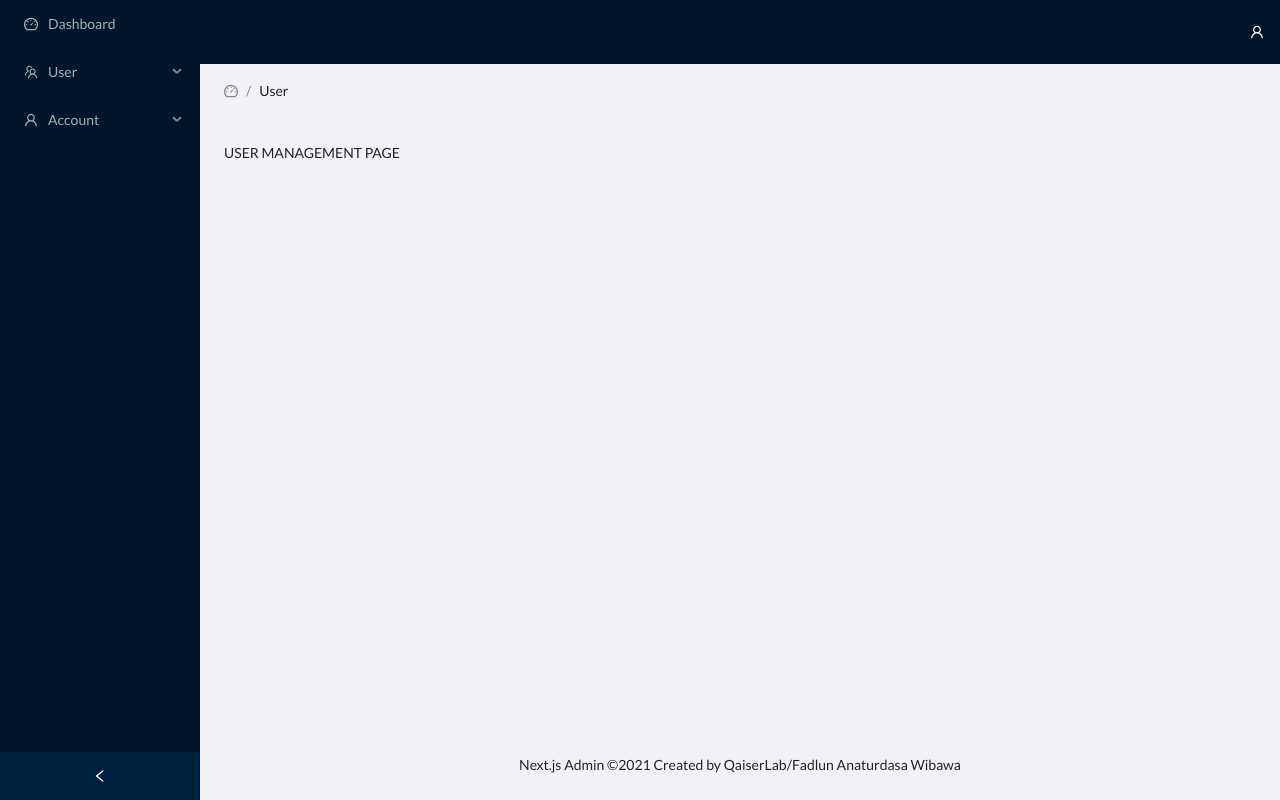
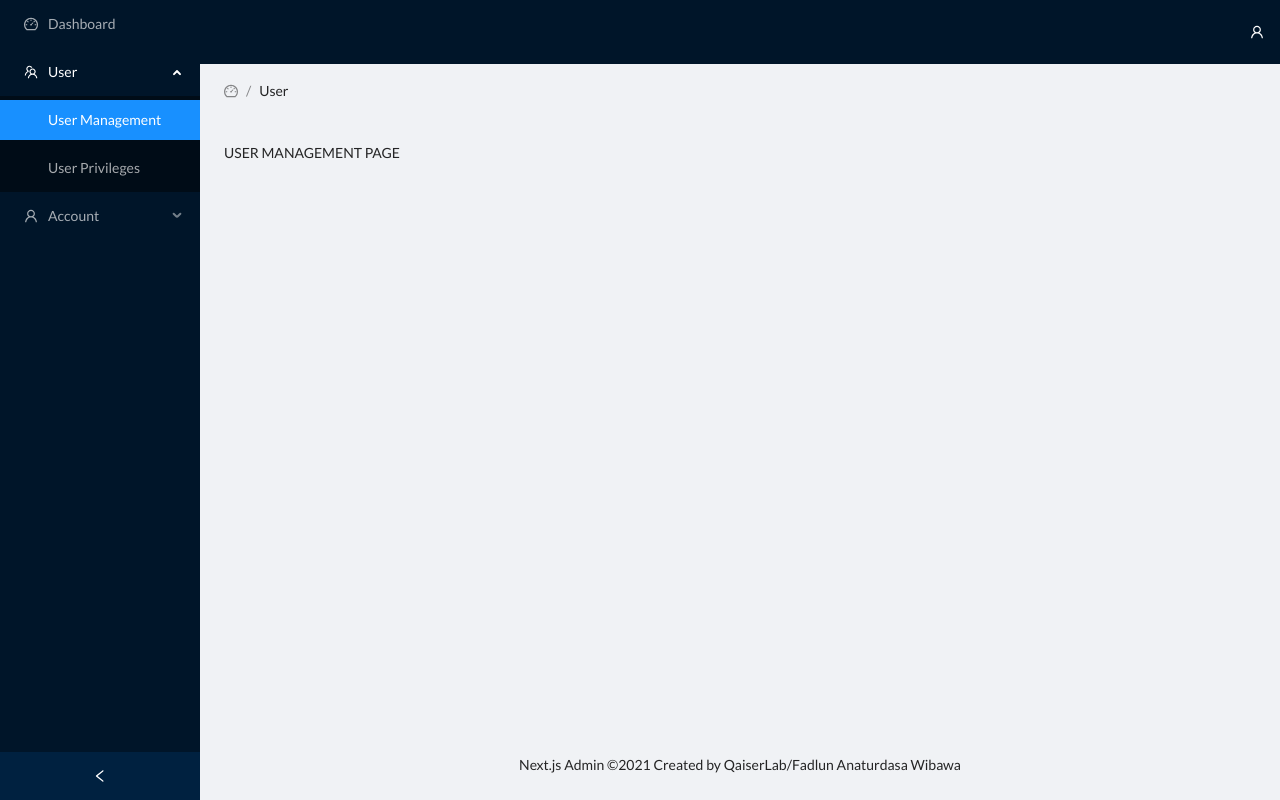
Before and after one commit to qaiserlab/antdmin, a Next.js app: page /user in a window 1280 px wide. Built offline with nearby package versions, Linux system fonts and the light colour scheme.

Commit message:
fix: selected side menu

```diff
--- a/bound/SideMenu.tsx
+++ b/bound/SideMenu.tsx
@@ -1,4 +1,4 @@
-import React from 'react';
+import React, { useState } from 'react';
 import { useRouter } from 'next/router'
 
 import DataMenu from '@components/DataMenu';
@@ -6,6 +6,9 @@ import { menus } from '@stores/SideMenu';
 
 export default function SideMenu() {
   const router = useRouter();
+  const selectedKey = router.pathname;
+  const xSelectedKey = selectedKey.split('/');
+  const openKey = (xSelectedKey.length >= 2)?`/${xSelectedKey[1]}`:'';
 
   const handleSelect = ({ key }) => {
     if (key === '/account/logout') {
@@ -26,6 +29,8 @@ export default function SideMenu() {
         mode={'inline'}
         dataSource={menus}
         onSelect={handleSelect}
+        defaultOpenKeys={[openKey]}
+        defaultSelectedKeys={[selectedKey]}
       />
     </React.Fragment>
   );
--- a/components/UrlBreadcrumb/index.tsx
+++ b/components/UrlBreadcrumb/index.tsx
@@ -58,9 +58,9 @@ export default class RouterBreadcrumb extends React.Component<
             {(this.props.icon)?this.props.icon:'Home'}
           </Breadcrumb.Item>
 
-          {this.getDataSource().map((item: any) => {
+          {this.getDataSource().map((item: any, index: number) => {
             return (
-              <Breadcrumb.Item>
+              <Breadcrumb.Item key={index}>
                 <a href={item.href}>{this.mkTitleCase(item.title)}</a>
               </Breadcrumb.Item>
             );
--- a/stores/SideMenu/index.tsx
+++ b/stores/SideMenu/index.tsx
@@ -2,13 +2,14 @@ import { DashboardOutlined, TeamOutlined, UserOutlined } from "@ant-design/icons
 
 export const menus = [
   {
-    key: '/',
     title: 'Dashboard',
     icon: <DashboardOutlined />,
+    key: '/',
   },
   {
     title: 'User',
     icon: <TeamOutlined />,
+    key: '/user',
     children: [
       { title: 'User Management', key: '/user' },
       { title: 'User Privileges', key: '/user/privileges' },
@@ -17,6 +18,7 @@ export const menus = [
   {
     title: 'Account',
     icon: <UserOutlined />,
+    key: '/account',
     children: [
       { title: 'Profile', key: '/account' },
       { title: 'Logout', key: '/account/logout' },
```
